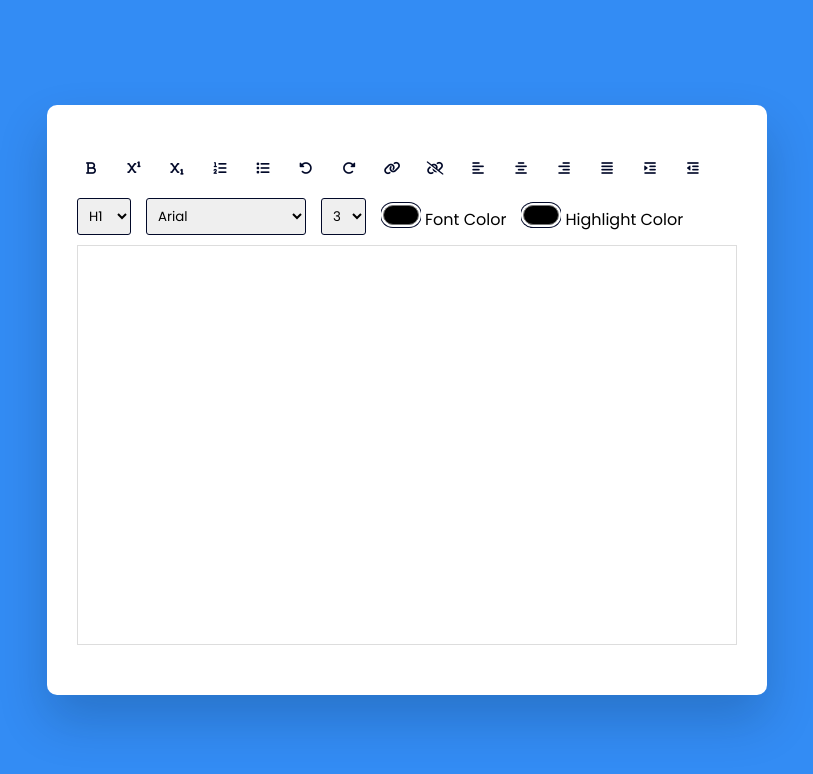
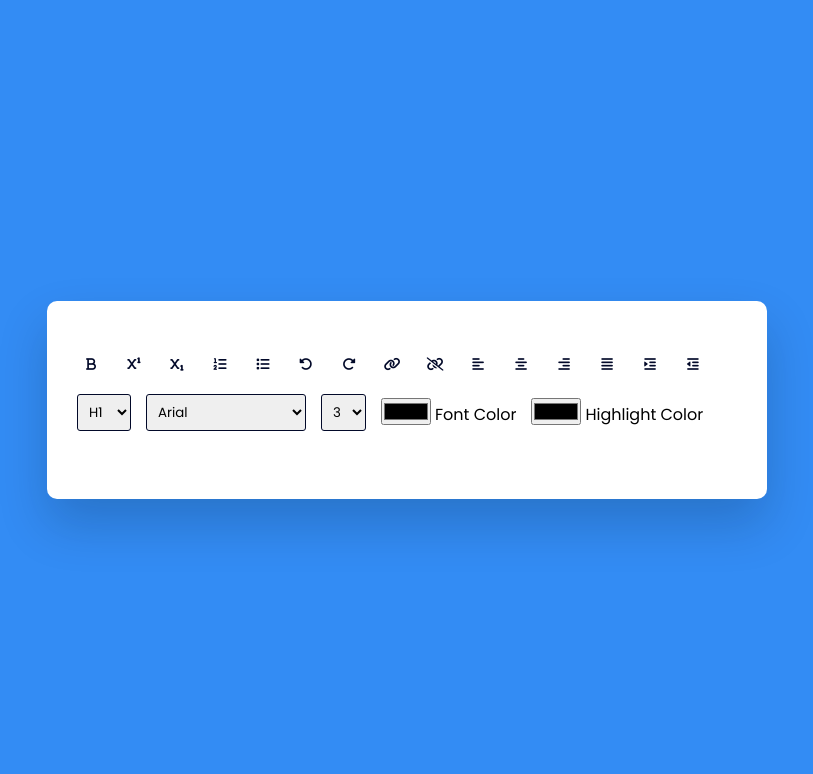
Before and after one commit to Vedant-Wedekar/JavaScript-100day-challenge, a plain HTML site: page #DAY-3/index.html in a window 1280 px wide. Shown: the whole page, without its empty margins (233-1046 px from the left). Drawn offline with Linux system fonts and the light colour scheme.

Commit message:
error solving

```diff
--- a/#DAY-3/style.css
+++ b/#DAY-3/style.css
@@ -52,36 +52,3 @@ select{
 .options label,
 .options select{
     font-family: 'Poppins', sans-serif;
-}
-
-input[type="color"]{
-    -webkit-appearance: none;
-    -moz-appearance: none;
-    appearance: none;
-    background-color: transparent;
-    width: 40px;
-    height: 28px;
-    border: none;
-    cursor: pointer;
-}
-
-input[type="color"]::-webkit-color-swatch{
-    border-radius: 15px;
-    box-shadow: 0 0 0 2px #fff, 0 0 0 3px #020929;
-}
-
-input[type="color"]::-moz-color-swatch{
-    border-radius: 15px;
-    box-shadow: 0 0 0 2px #fff, 0 0 0 3px #020929;
-}
-
-#text-input{
-    margin-top: 10px;
-    border: 1px solid #ddd;
-    padding: 20px;
-    height: 50vh;
-}
-
-.active{
-    background-color: #e0e9ff;
-}
```
